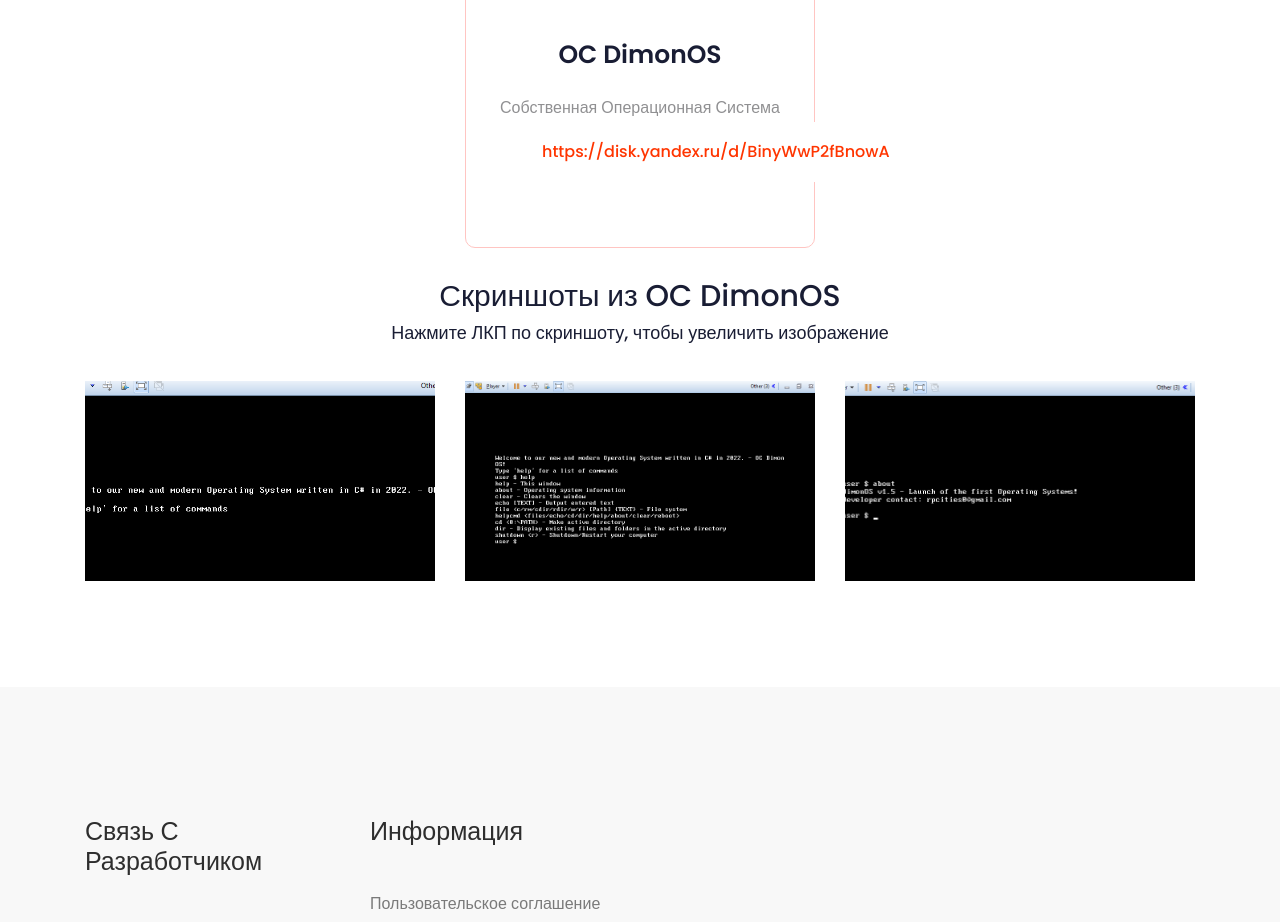
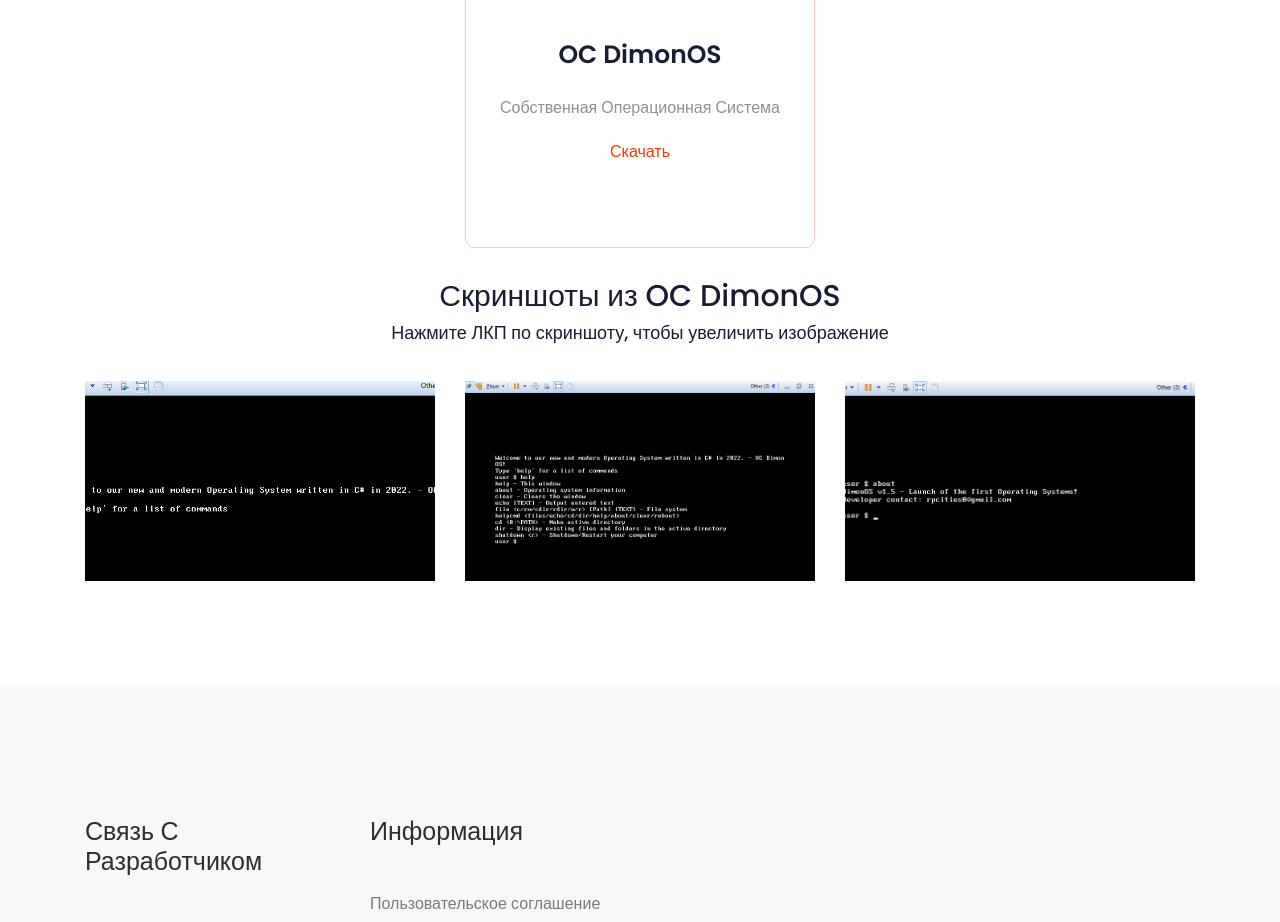
Before and after one commit to PlatonIvashin/Mixerteka, a plain HTML site: page index.html in a window 1280 px wide. Shown: the part 1404-2326 px from the top of the page. Drawn offline with nearby package versions, Linux system fonts and the light colour scheme.

Commit message:
Обновлена ссылка

```diff
--- a/index.html
+++ b/index.html
@@ -112,7 +112,7 @@
                             <h3>OC DimonOS</h3>
                             <p>Собственная Операционная Система</p>
 			<p></p>
-			<a href="" class="boxed-btn4">https://disk.yandex.ru/d/BinyWwP2fBnowA</a>
+			<a href="https://disk.yandex.ru/d/BinyWwP2fBnowA" class="boxed-btn4">Скачать</a>
                          </div>
                     </div>
                 </div>
```
